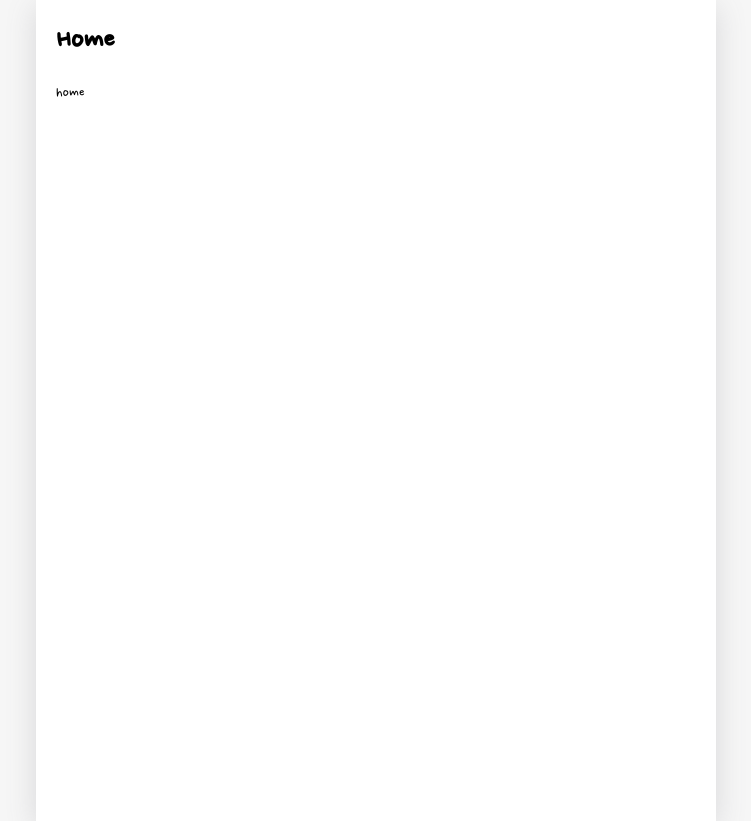
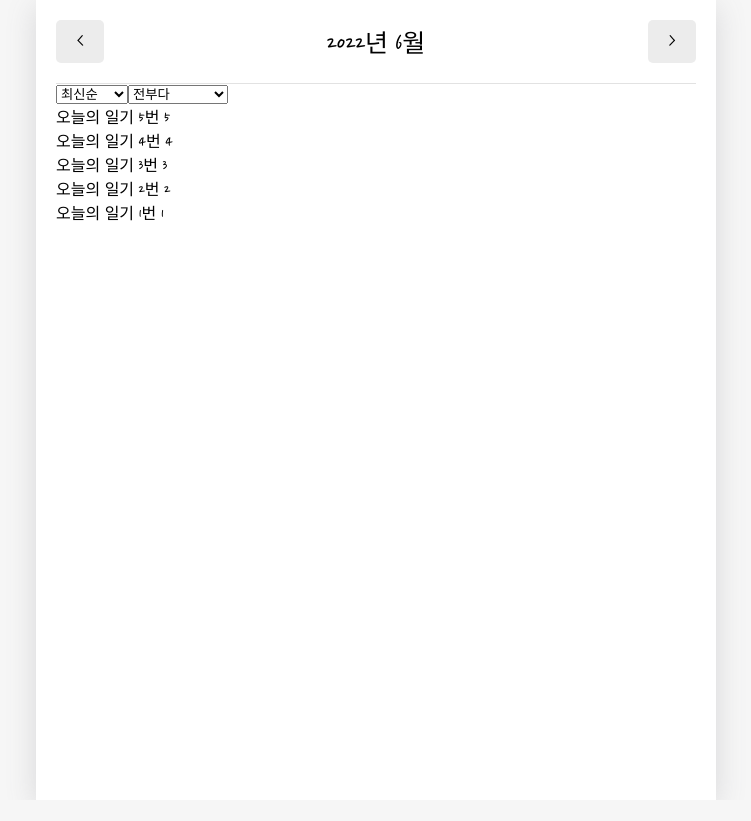
Before and after one commit to ShinjungOh/2022-learn-react, a React (Create React App) app in the folder 2022-06-23/emotion-diary/: page / in a window 1280 px wide. Shown: the whole page, without its empty margins (264-1015 px from the left). After the commit the page ends 800 px from the top, so only its background shows below. Built offline with nearby package versions, Linux system fonts and the light colour scheme; the HTML template or start-up script is replaced by a standard one; a web font is replaced by a local one.

Commit message:
[ADD] emotion-diary '/home' page 구현: header, filtering button

```diff
--- a/2022-06-23/emotion-diary/src/App.js
+++ b/2022-06-23/emotion-diary/src/App.js
@@ -33,9 +33,43 @@ const reducer = ({state, action}) => {
 export const DiaryStateContext = React.createContext();
 export const DiaryDispatchContext = React.createContext();
 
+const dummyData = [
+    {
+        id: 1,
+        content: "오늘의 일기 1번",
+        emotion: 1,
+        date: 1656074747514,
+    },
+    {
+        id: 2,
+        content: "오늘의 일기 2번",
+        emotion: 2,
+        date: 1656074747515,
+    },
+    {
+        id: 3,
+        content: "오늘의 일기 3번",
+        emotion: 3,
+        date: 1656074747516,
+    },
+    {
+        id: 4,
+        content: "오늘의 일기 4번",
+        emotion: 4,
+        date: 1656074747517,
+    },
+    {
+        id: 5,
+        content: "오늘의 일기 5번",
+        emotion: 5,
+        date: 1656074747518,
+    },
+];
 
 function App() {
-    const [data, dispatch] = useReducer(reducer, []);
+    const [data, dispatch] = useReducer(reducer, dummyData);
+
+    console.log(new Date().getTime());
 
     const dataId = useRef(0);
 
--- /dev/null
+++ b/2022-06-23/emotion-diary/src/components/DiaryList.jsx
@@ -0,0 +1,74 @@
+import React, {useState} from "react";
+
+const sortOptionList = [
+    {value: 'latest', name: '최신순',},
+    {value: 'oldest', name: '오래된순',},
+];
+
+const filterOptionList = [
+    {value: 'all', name: "전부다"},
+    {value: 'good', name: "좋은 감정만"},
+    {value: 'bad', name: "안좋은 감정만"},
+];
+
+
+const ControlMenu = ({value, onChange, optionList}) => {
+    return (
+        <select value={value}
+                onChange={e => onChange(e.target.value)}>
+            {optionList.map((e, idx) =>
+                <option key={idx} value={e.value}>{e.name}</option>)}
+        </select>
+    );
+}
+
+
+const DiaryList = ({diaryList}) => {
+    const [sortType, setSortType] = useState('latest');
+    const [filter, setFilter] = useState('all');
+
+    const getProcessedDiaryList = () => {
+        const filterCallback = (item) => {
+            if (filter === 'good') {
+                return parseInt(item.emotion) <= 3;
+            } else {
+                return parseInt(item.emotion) > 3;
+            }
+        }
+
+        const compare = (a, b) => {
+            if (sortType === 'latest') {
+                return parseInt(b.date) - parseInt(a.date);
+            } else {
+                return parseInt(a.date) - parseInt(b.date);
+            }
+        }
+
+        const copyList = JSON.parse(JSON.stringify(diaryList));
+
+        const filteredList = filter === 'all' ?
+            copyList : copyList.filter(e => filterCallback(e));
+
+        const sortedList = filteredList.sort(compare);
+        return sortedList;
+    }
+
+    return (
+        <div>
+            <ControlMenu value={sortType}
+                         onChange={setSortType}
+                         optionList={sortOptionList}/>
+            <ControlMenu value={filter}
+                         onChange={setFilter}
+                         optionList={filterOptionList}/>
+            {getProcessedDiaryList().map(e =>
+                <div key={e.id}>{e.content} {e.emotion}</div>)}
+        </div>
+    );
+}
+
+DiaryList.defaultProps = {
+    diaryList: [],
+}
+
+export default DiaryList;
--- a/2022-06-23/emotion-diary/src/pages/Home.jsx
+++ b/2022-06-23/emotion-diary/src/pages/Home.jsx
@@ -1,10 +1,59 @@
-import React from "react";
+import React, {useContext, useEffect, useState} from "react";
+import MyHeader from "../components/MyHeader";
+import MyButton from "../components/MyButton";
+import {DiaryStateContext} from "../App";
+import DiaryList from "../components/DiaryList";
+
 
 const Home = () => {
+    const diaryList = useContext(DiaryStateContext);
+
+    const [data, setData] = useState([]);
+    const [curDate, setCurDate] = useState(new Date());
+    const headText = `${curDate.getFullYear()}년 ${curDate.getMonth() + 1}월`
+
+
+    useEffect(() => {
+        if (diaryList.length >= 1) {
+            const firstDay = new Date(
+                curDate.getFullYear(),
+                curDate.getMonth(),
+                1
+            ).getTime();
+
+
+            const lastDay = new Date(
+                curDate.getFullYear(),
+                curDate.getMonth() + 1,
+                0
+            ).getTime();
+
+            setData(diaryList.filter(e => e.date >= firstDay && e.date <= lastDay)
+            );
+        }
+    }, [diaryList, curDate]);
+
+    useEffect(() => {
+        console.log(data);
+    }, [data]);
+
+
+    const increaseMonth = () => {
+        setCurDate(new Date(curDate.getFullYear(), curDate.getMonth() + 1, curDate.getDate()));
+    }
+
+    const decreaseMonth = () => {
+        setCurDate(new Date(curDate.getFullYear(), curDate.getMonth() - 1, curDate.getDate()));
+    }
+
+
     return (
         <div>
-            <h1>Home</h1>
-            <p>home</p>
+            <MyHeader
+                headText={headText}
+                leftChild={<MyButton text={"<"} onClick={decreaseMonth}/>}
+                rightChild={<MyButton text={">"} onClick={increaseMonth}/>}/>
+            <DiaryList diaryList={data}/>
         </div>
     );
 }
```
